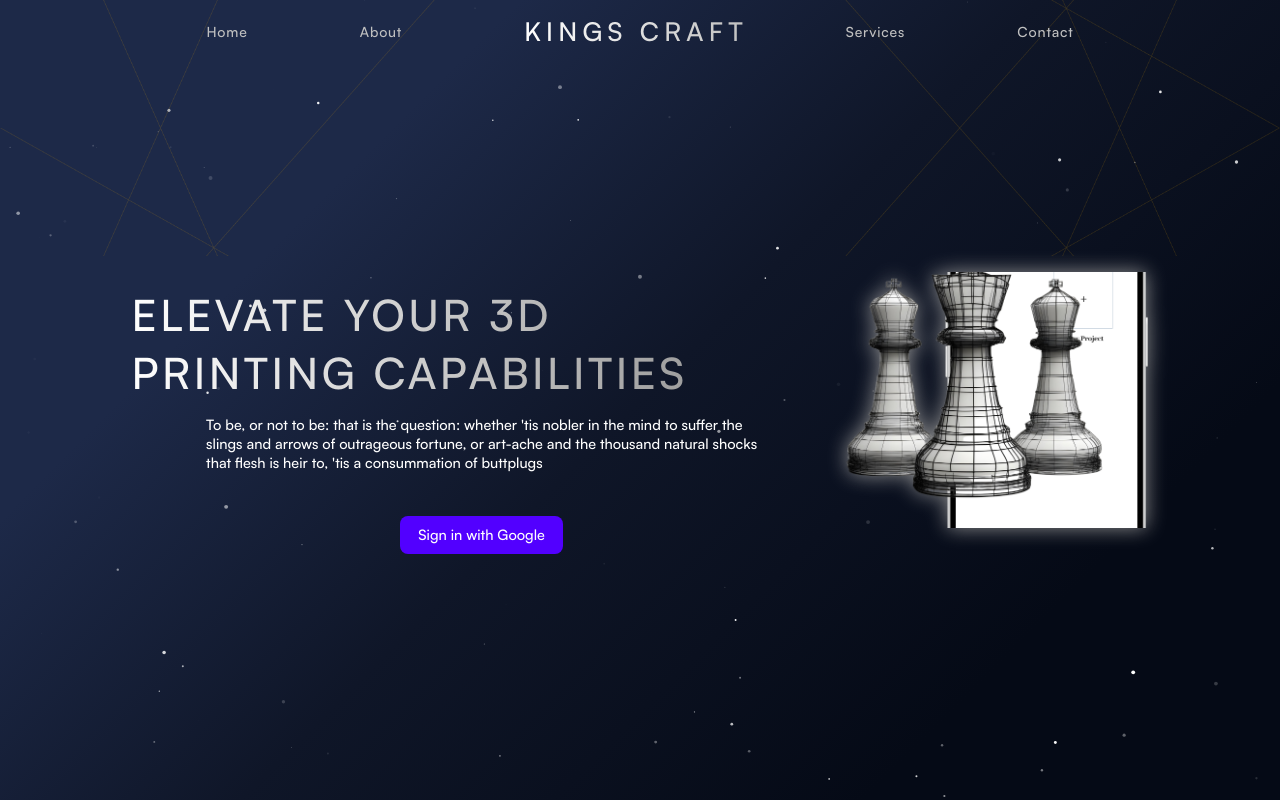
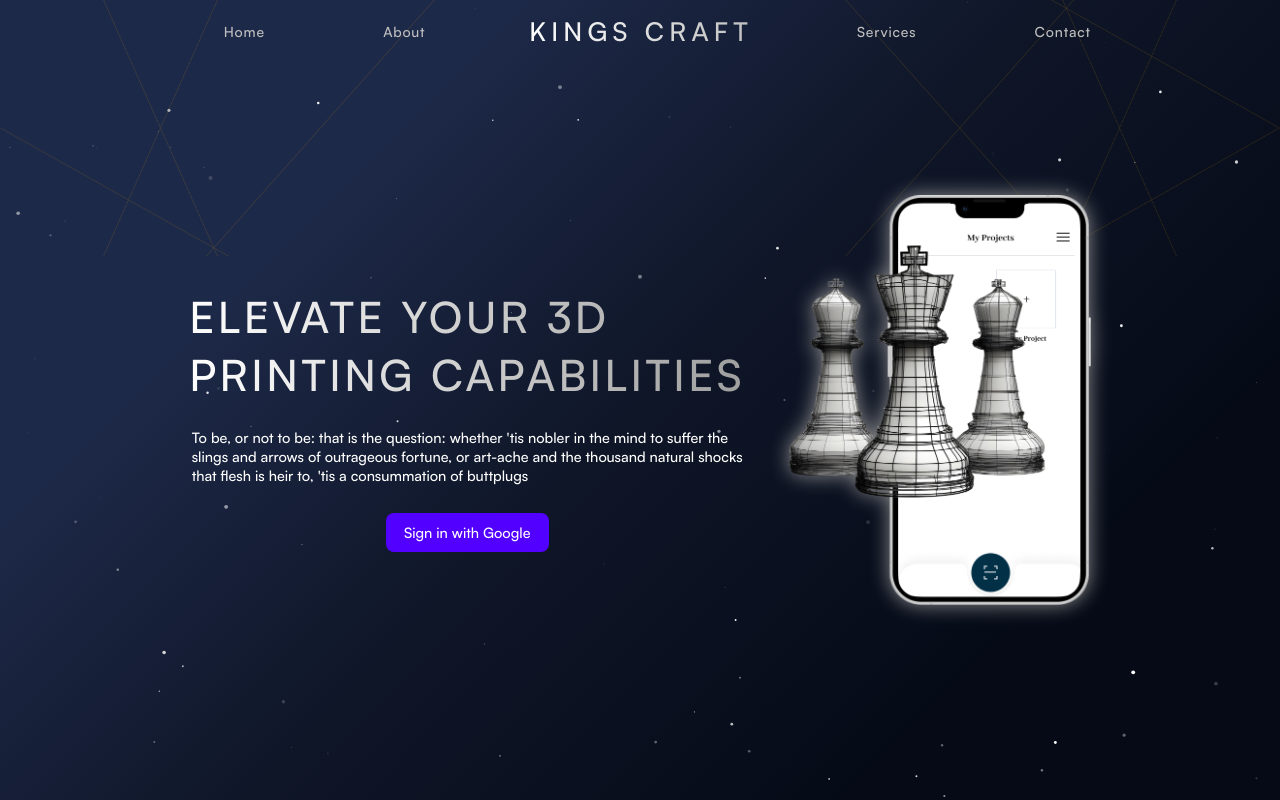
Before and after one commit to koh3n/KINGSCRAFT, a React (Vite) app in the folder web-app/frontend/: page / in a window 1280 px wide. Built offline with nearby package versions, Linux system fonts and the light colour scheme; no server answers.

Commit message:
work on dashboard

```diff
--- a/web-app/frontend/src/Router.jsx
+++ b/web-app/frontend/src/Router.jsx
@@ -1,11 +1,12 @@
 import { Routes, Route } from "react-router-dom";
 import App from './pages/App.jsx'
-import Dashboard from "./pages/Dashboard.jsx";
+import NewProject from "./pages/NewProject.jsx";
 
 function App() {
   return (
     <Routes>
       <Route path="/" element={<App />} />
+      <Route path="/NewProject" element={<NewProject />} />
     </Routes>
   );
 }
--- a/web-app/frontend/src/components/Carousel.jsx
+++ b/web-app/frontend/src/components/Carousel.jsx
@@ -6,6 +6,7 @@ const CarouselContainer = styled.div`
   width: 100%;
   overflow: hidden;
   position: relative;
+  margin-top: 3rem
 `;
 
 const CarouselInner = styled.div`
--- a/web-app/frontend/src/components/Navbar.jsx
+++ b/web-app/frontend/src/components/Navbar.jsx
@@ -11,7 +11,7 @@ const Navbar = () => {
                 <a href="#" className="nav-link">
                     About
                 </a>
-                <div className="logo">
+                <div className="logo center-logo">
                     KINGS CRAFT
                 </div>
                 <a href="#" className="nav-link">
--- a/web-app/frontend/src/components/UserAccount.jsx
+++ b/web-app/frontend/src/components/UserAccount.jsx
@@ -28,15 +28,17 @@ const UserAccount = () => {
 
   return (
     // renders if user is logged in
-    <div className="user-photo-cont">
+    <>
       {user ? (
-        <div>
-          <img src={user.photoURL} alt="Profile" />
-          <p>{user.displayName}</p>
-          <button onClick={handleLogout}>Logout</button>
+        <div className="user-navbar">
+          <div className="user-profile">
+            <img className="profile-picture" src={user.photoURL} alt="Profile" />
+            <p className="user-name">{user.displayName}</p>
+            <button className="logout-button" onClick={handleLogout}>Logout</button>
+          </div>
         </div>
       ) : null}
-    </div>
+    </>
   );
 };
 
--- a/web-app/frontend/src/pages/App.jsx
+++ b/web-app/frontend/src/pages/App.jsx
@@ -1,12 +1,10 @@
 // pages/HomePage.js
+import React, { useState, useEffect } from 'react';
 import GoogleLogin from '../components/GoogleLogin';
 import UserAccount from '../components/UserAccount';
+import firebase from "../firebase/firebase";
 import '../styles/App.css';
-import firebase from "../firebase/firebase"
-import React, { useState, useEffect } from 'react';
 import Dashboard from './Dashboard';
-
-
 
 const HomePage = () => {
   const [user, setUser] = useState(null);
@@ -20,8 +18,8 @@ const HomePage = () => {
       }
     });
 
-    return() => unsub();
-  })
+    return () => unsub();
+  }, []);
 
   return (
     <>
@@ -46,7 +44,9 @@ const HomePage = () => {
             </div>
           </section>
         </div>
-      ) : <Dashboard/>}
+      ) : (
+        <Dashboard/>
+      )}
     </>
   );
 };
--- a/web-app/frontend/src/pages/Dashboard.jsx
+++ b/web-app/frontend/src/pages/Dashboard.jsx
@@ -23,14 +23,10 @@ const Dashboard = (images) => {
   ];
 
   return (
-    <div className="dashboard">
-      <Carousel items={items} />
-
-      <div className='left-div'>
-        <div className='button-cont'>
-          <UserAccount />
-          <GoogleLogin />
-        </div>
+    <div className="main">
+      <div className="dashboard">
+        <UserAccount />
+        <Carousel items={items} />
       </div>
     </div>
   );
--- a/web-app/frontend/src/styles/App.css
+++ b/web-app/frontend/src/styles/App.css
@@ -27,20 +27,22 @@
 .landing {
   display: flex;
   align-items: center;
+  justify-content: space-between;
   flex-direction: row;
+  padding: 2rem;
 }
 
 .left-div {
   display: flex;
   flex-direction: column;
-  justify-content: flex-start;
-  margin-right: auto;
+  align-items: flex-start;
+  padding-right: 2rem;
 }
 
 .button-cont {
   display: flex;
   align-items: center;
-  justify-content: left;
+  justify-content: flex-start;
 }
 
 .title {
@@ -52,8 +54,6 @@
   font-weight: bold;
   text-align: left;
   letter-spacing: 0.08em;
-  margin-right: 10rem;
-  margin-bottom: 0;
 }
 
 .summary {
@@ -63,8 +63,8 @@
 
 .phoneImg {
   width: 22rem;
-  display: block; /* Ensures the img tag is treated as a block element */
-  margin: auto; /* Centers the image horizontally */
+  height: auto;
+  display: block;
   filter: drop-shadow(0 0 10px rgba(144, 144, 144, 0.99));
 }
 
@@ -79,14 +79,14 @@
   color: white;
   cursor: pointer;
   transition: border-color 0.25s;
+  margin-right: 1rem;
 }
 
 .login:hover {
   border-color: #646cff;
 }
+
 .login:focus,
 .login:focus-visible {
   outline: 4px auto -webkit-focus-ring-color;
 }
-
-/* ----------- Chess Test ----------- */
--- a/web-app/frontend/src/styles/Dashboard.css
+++ b/web-app/frontend/src/styles/Dashboard.css
@@ -1,16 +1,17 @@
-#root {
-  max-width: 1280px;
-  margin: 0 auto;
-  padding: 2rem;
-  text-align: center;
+.main {
+  position: absolute;
+  top: 50%;
+  left: 50%;
+  transform: translate(-50%, -50%);
+  width: 60%;
 }
 
 .dashboard {
   display: flex;
   flex-direction: column;
   align-items: center;
-  justify-content: center;
-  width: 100%;
+  justify-content: space-around;
+  /* width: 60%; */
 }
 
 .project_container {
@@ -55,6 +56,8 @@ img {
   justify-content: center;
   margin-top: 2rem;
   width: 100%;
+  border-width: 1px;
+  border-color: silver;
 }
 
 .button-cont {
--- a/web-app/frontend/src/styles/Navbar.css
+++ b/web-app/frontend/src/styles/Navbar.css
@@ -4,7 +4,7 @@
     border: none;
     position: fixed;
     top: 0;
-    left: 0;
+    left: 1.2rem;
     right: 0;
     width: 100%;
     z-index: 1000;
@@ -40,7 +40,6 @@
     font-weight: 500;
     transition: color 0.3s ease;
     letter-spacing: 0.2em;
-    margin-left: 1.7rem;
 }
 
 .nav-link:hover {
--- a/web-app/frontend/src/styles/UserAccount.css
+++ b/web-app/frontend/src/styles/UserAccount.css
@@ -1,4 +1,42 @@
-.user-photo-cont img {
-    width: 70px;
-    height: 100%;
+.user-navbar {
+    display: flex;
+    align-items: center;
+    justify-content: flex-end;
+    padding: 4px 24px;
+    background-color: transparent;
+    border-radius: 24px;
+    border-width: 0.8px;
+    border-style: solid;
 }
+
+.user-profile {
+    display: flex;
+    align-items: center;
+}
+
+.profile-picture {
+    width: 32px;
+    height: 32px;
+    border-radius: 50%;
+    margin-right: 8px;
+}
+
+.user-name {
+    font-size: 12.8px;
+    font-weight: bold;
+    margin-right: 8px;
+}
+
+.logout-button {
+    padding: 6.4px 12.8px;
+    background-color: #CA2B9D;
+    color: #fff;
+    border: none;
+    border-radius: 3.2px;
+    font-size: 11.2px;
+    cursor: pointer;
+}
+
+.logout-button:hover {
+    background-color: #c468aa;
+}
```
Also changed, not shown: web-app/frontend/src/pages/NewProject.jsx (added, +10 -0 lines). Lines whose indentation alone changed are shown as unchanged.
